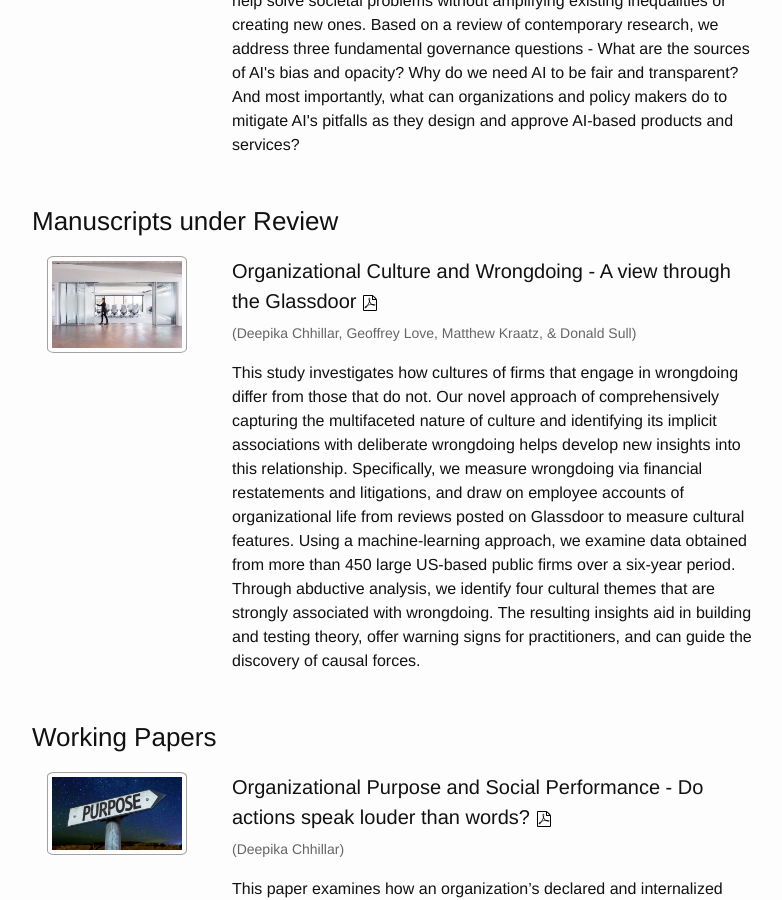
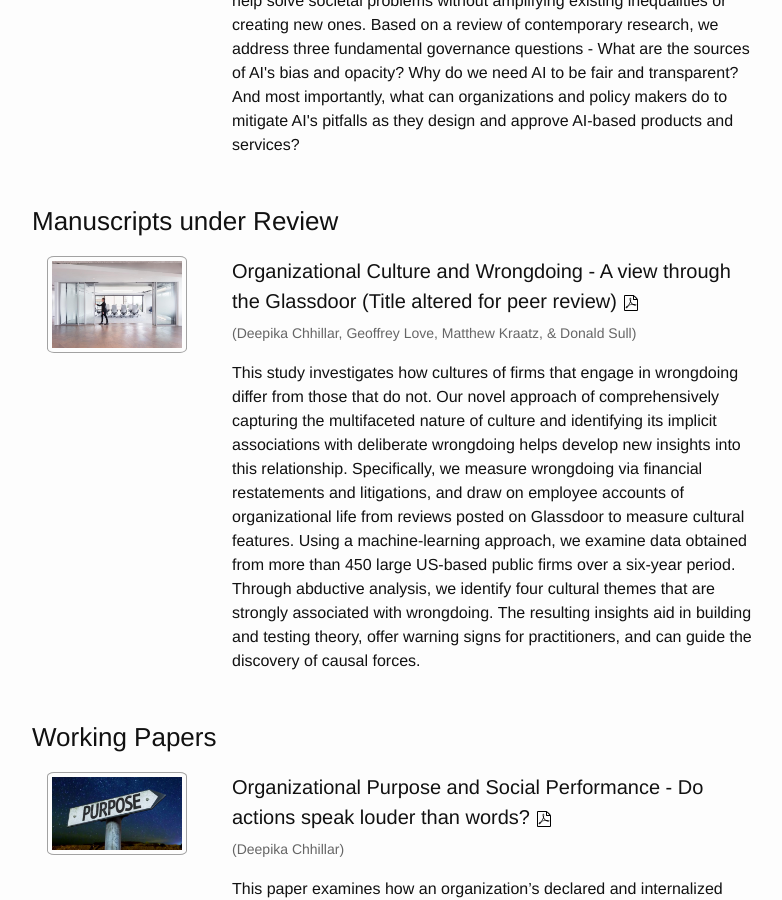
Before and after one commit to deepikachhillar/deepikachhillar.github.io, a Jekyll site: the page built from index.md, in a window 1280 px wide and 900 px high, scrolled down 791 px. Shown: the whole window, without its empty margins (238-1020 px from the left). Built offline with Jekyll 4.4.1, drawn with Linux system fonts in a browser that asks for light colours.

Commit message:
Update projects.yml

```diff
--- a/_data/projects.yml
+++ b/_data/projects.yml
@@ -5,7 +5,7 @@
 #   papers:
 #   description: Can research in programming languages help with machine learning? In this work, we are exploring how to use/develop programming language techniques to solve some of the common problems that researchers and practicioners encounter while building machine learning systems.
 
-- name: Organizational Culture and Wrongdoing - A view through the Glassdoor
+- name: Organizational Culture and Wrongdoing - A view through the Glassdoor (Title altered for peer review)
   id: glassdoor
   start: 2019
   end: 2023
```
